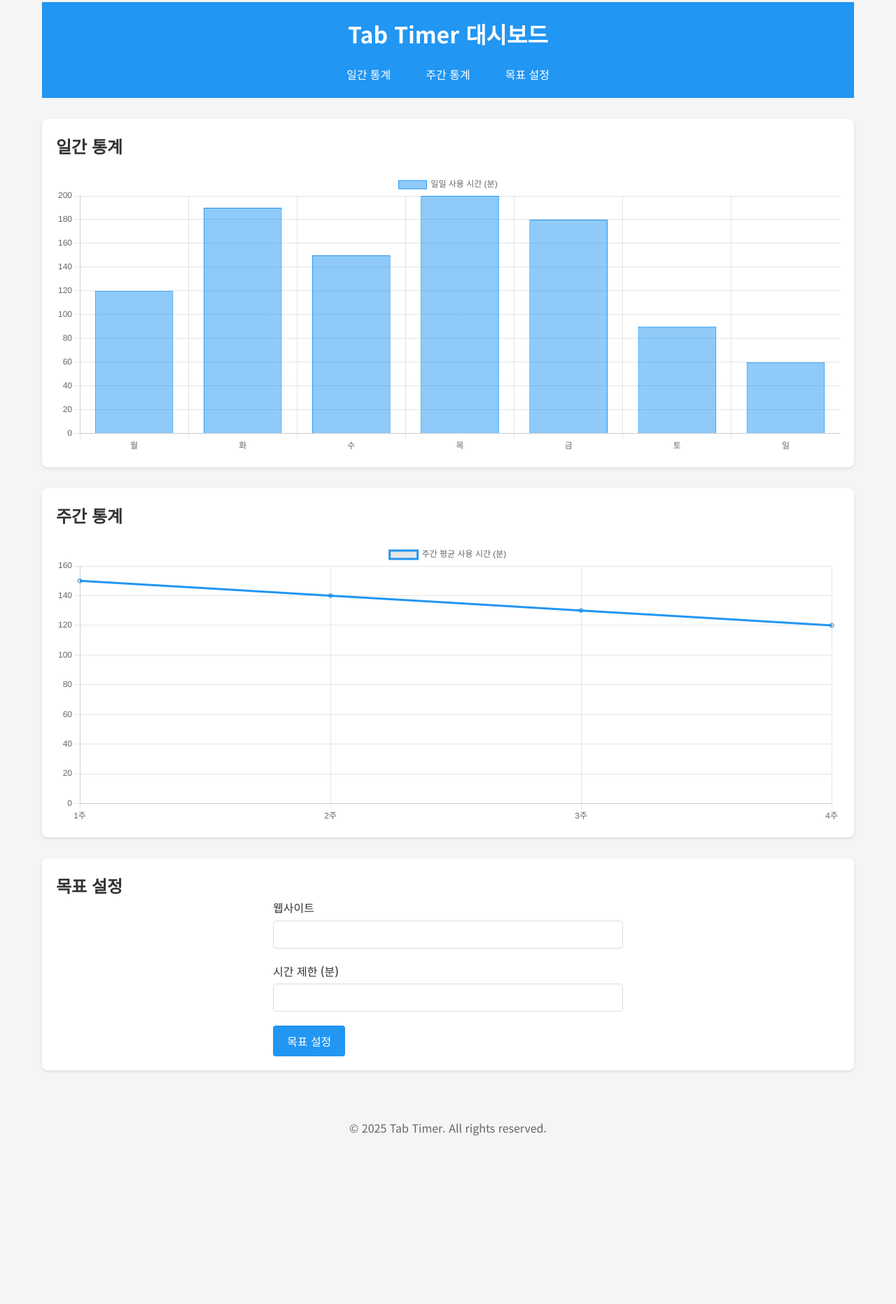
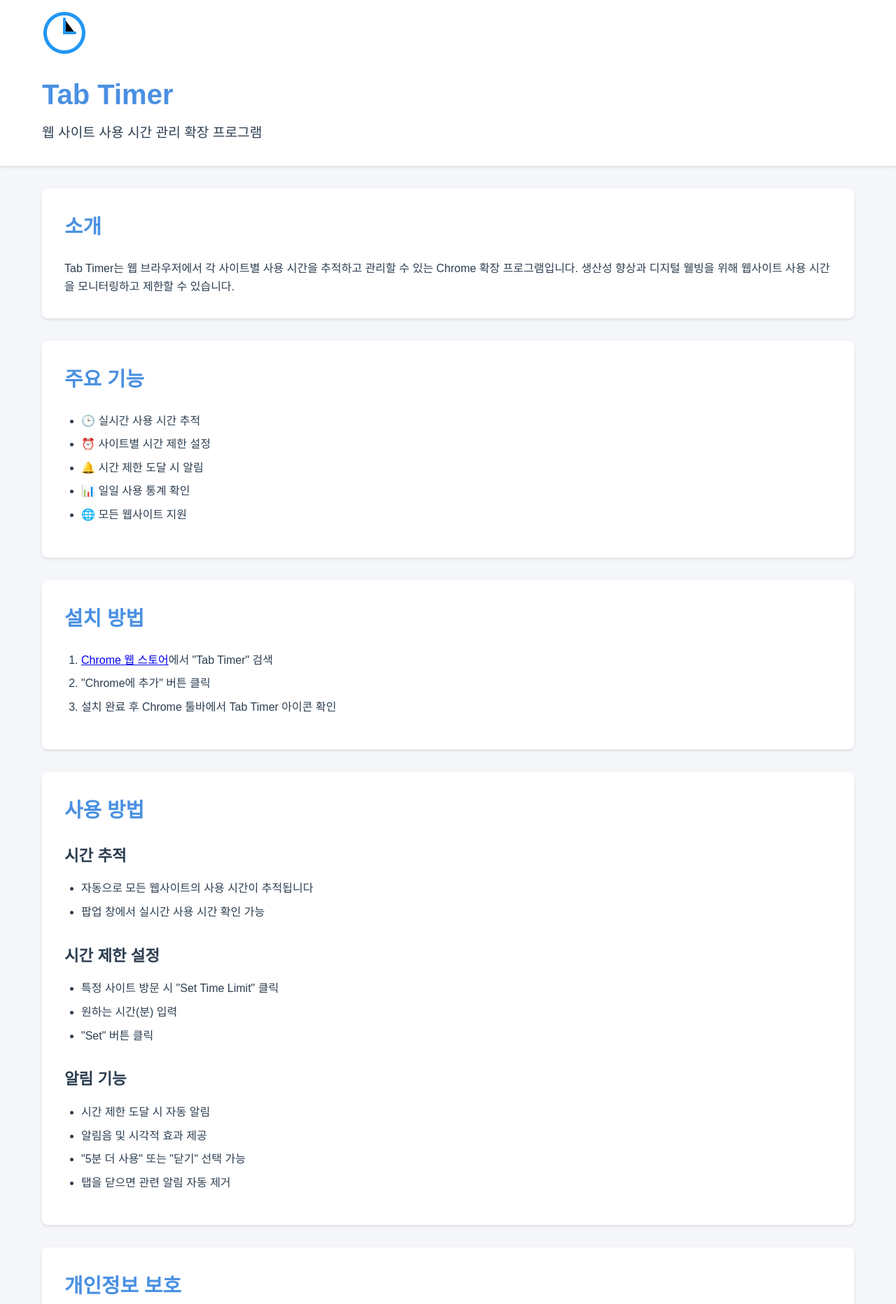
Before and after one commit to octxxiii/Tab-Timer, a browser extension: page website/index.html in a window 1280 px wide. Shown: the part 17-1881 px from the top of the page at 70% size. Before the commit the page ends 1683 px from the top, so only its background shows below. Drawn offline with nearby package versions, Linux system fonts and the light colour scheme; files whose address does not match are found by name.

Commit message:
docs: 웹사이트 콘텐츠 업데이트

```diff
--- a/website/index.html
+++ b/website/index.html
@@ -3,62 +3,103 @@
 <head>
     <meta charset="UTF-8">
     <meta name="viewport" content="width=device-width, initial-scale=1.0">
-    <title>Tab Timer - 시간 관리 대시보드</title>
-    <link href="https://fonts.googleapis.com/css2?family=Noto+Sans+KR:wght@400;500;700&display=swap" rel="stylesheet">
+    <title>Tab Timer - 웹 사이트 사용 시간 관리 확장 프로그램</title>
     <link rel="stylesheet" href="styles.css">
 </head>
 <body>
+    <header>
         <div class="container">
-        <header>
-            <h1>Tab Timer 대시보드</h1>
-            <nav>
-                <ul>
-                    <li><a href="#daily">일간 통계</a></li>
-                    <li><a href="#weekly">주간 통계</a></li>
-                    <li><a href="#goals">목표 설정</a></li>
-                </ul>
-            </nav>
+            <img src="images/icon128.png" alt="Tab Timer Logo" class="logo">
+            <h1>Tab Timer</h1>
+            <p class="subtitle">웹 사이트 사용 시간 관리 확장 프로그램</p>
+        </div>
     </header>
 
-        <main>
-            <section id="daily" class="dashboard-section">
-                <h2>일간 통계</h2>
-                <div class="chart-container">
-                    <canvas id="dailyChart"></canvas>
+    <main class="container">
+        <section class="intro">
+            <h2>소개</h2>
+            <p>Tab Timer는 웹 브라우저에서 각 사이트별 사용 시간을 추적하고 관리할 수 있는 Chrome 확장 프로그램입니다. 생산성 향상과 디지털 웰빙을 위해 웹사이트 사용 시간을 모니터링하고 제한할 수 있습니다.</p>
+        </section>
+
+        <section class="features">
+            <h2>주요 기능</h2>
+            <ul>
+                <li>🕒 실시간 사용 시간 추적</li>
+                <li>⏰ 사이트별 시간 제한 설정</li>
+                <li>🔔 시간 제한 도달 시 알림</li>
+                <li>📊 일일 사용 통계 확인</li>
+                <li>🌐 모든 웹사이트 지원</li>
+            </ul>
+        </section>
+
+        <section class="installation">
+            <h2>설치 방법</h2>
+            <ol>
+                <li><a href="https://chrome.google.com/webstore">Chrome 웹 스토어</a>에서 "Tab Timer" 검색</li>
+                <li>"Chrome에 추가" 버튼 클릭</li>
+                <li>설치 완료 후 Chrome 툴바에서 Tab Timer 아이콘 확인</li>
+            </ol>
+        </section>
+
+        <section class="usage">
+            <h2>사용 방법</h2>
+
+            <div class="usage-section">
+                <h3>시간 추적</h3>
+                <ul>
+                    <li>자동으로 모든 웹사이트의 사용 시간이 추적됩니다</li>
+                    <li>팝업 창에서 실시간 사용 시간 확인 가능</li>
+                </ul>
+            </div>
+
+            <div class="usage-section">
+                <h3>시간 제한 설정</h3>
+                <ul>
+                    <li>특정 사이트 방문 시 "Set Time Limit" 클릭</li>
+                    <li>원하는 시간(분) 입력</li>
+                    <li>"Set" 버튼 클릭</li>
+                </ul>
+            </div>
+
+            <div class="usage-section">
+                <h3>알림 기능</h3>
+                <ul>
+                    <li>시간 제한 도달 시 자동 알림</li>
+                    <li>알림음 및 시각적 효과 제공</li>
+                    <li>"5분 더 사용" 또는 "닫기" 선택 가능</li>
+                    <li>탭을 닫으면 관련 알림 자동 제거</li>
+                </ul>
             </div>
         </section>
 
-            <section id="weekly" class="dashboard-section">
-                <h2>주간 통계</h2>
-                <div class="chart-container">
-                    <canvas id="weeklyChart"></canvas>
-                </div>
+        <section class="privacy">
+            <h2>개인정보 보호</h2>
+            <ul>
+                <li>모든 데이터는 사용자의 로컬 기기에만 저장됩니다</li>
+                <li>외부 서버로 데이터 전송이 없습니다</li>
+                <li>오프라인에서도 정상 작동합니다</li>
+            </ul>
         </section>
 
-            <section id="goals" class="dashboard-section">
-                <h2>목표 설정</h2>
-                <div class="goals-container">
-                    <form id="goalForm">
-                        <div class="form-group">
-                            <label for="website">웹사이트</label>
-                            <input type="text" id="website" required>
-                        </div>
-                        <div class="form-group">
-                            <label for="timeLimit">시간 제한 (분)</label>
-                            <input type="number" id="timeLimit" min="1" required>
-                        </div>
-                        <button type="submit">목표 설정</button>
-                    </form>
-                </div>
+        <section class="tech-stack">
+            <h2>기술 스택</h2>
+            <ul>
+                <li>Chrome Extension API</li>
+                <li>JavaScript (ES6+)</li>
+                <li>HTML5 & CSS3</li>
+                <li>Local Storage</li>
+            </ul>
         </section>
     </main>
 
-        <footer>
-            <p>© 2025 Tab Timer. All rights reserved.</p>
+    <footer class="container">
+        <p>이 프로젝트는 MIT 라이선스를 따릅니다.</p>
+        <div class="links">
+            <a href="https://github.com/octxxiii/tab-timer">GitHub</a>
+            <a href="privacy.html">개인정보 처리방침</a>
+        </div>
     </footer>
-    </div>
 
-    <script src="https://cdn.jsdelivr.net/npm/chart.js"></script>
     <script src="dashboard.js"></script>
 </body>
 </html>
--- a/website/styles.css
+++ b/website/styles.css
@@ -1,9 +1,9 @@
 :root {
-    --primary-color: #2196f3;
-    --secondary-color: #1976d2;
-    --background-color: #f5f5f5;
-    --text-color: #333;
-    --border-color: #ddd;
+    --primary-color: #4a90e2;
+    --secondary-color: #2c3e50;
+    --background-color: #f5f6fa;
+    --text-color: #2c3e50;
+    --border-color: #dcdde1;
 }
 
 * {
@@ -22,94 +22,100 @@
 .container {
     max-width: 1200px;
     margin: 0 auto;
-    padding: 20px;
+    padding: 0 20px;
 }
 
 header {
-    background-color: var(--primary-color);
-    color: white;
-    padding: 20px 0;
-    margin-bottom: 30px;
+    background-color: white;
+    box-shadow: 0 2px 4px rgba(0,0,0,0.1);
+    padding: 2rem 0;
+    margin-bottom: 2rem;
 }
 
-header h1 {
-    text-align: center;
-    margin-bottom: 20px;
+.logo {
+    width: 64px;
+    height: 64px;
+    margin-bottom: 1rem;
 }
 
-nav ul {
-    display: flex;
-    justify-content: center;
-    list-style: none;
-    gap: 20px;
+h1 {
+    font-size: 2.5rem;
+    color: var(--primary-color);
+    margin-bottom: 0.5rem;
 }
 
-nav a {
-    color: white;
-    text-decoration: none;
-    padding: 10px 15px;
-    border-radius: 4px;
-    transition: background-color 0.3s;
+.subtitle {
+    font-size: 1.2rem;
+    color: var(--secondary-color);
 }
 
-nav a:hover {
-    background-color: var(--secondary-color);
+section {
+    background: white;
+    padding: 2rem;
+    margin-bottom: 2rem;
+    border-radius: 8px;
+    box-shadow: 0 2px 4px rgba(0,0,0,0.1);
 }
 
-.dashboard-section {
-    background: white;
-    padding: 20px;
-    border-radius: 8px;
-    box-shadow: 0 2px 4px rgba(0,0,0,0.1);
-    margin-bottom: 30px;
+h2 {
+    color: var(--primary-color);
+    margin-bottom: 1.5rem;
+    font-size: 1.8rem;
 }
 
-.chart-container {
-    height: 400px;
-    margin-top: 20px;
+h3 {
+    color: var(--secondary-color);
+    margin: 1.5rem 0 1rem;
+    font-size: 1.4rem;
 }
 
-.goals-container {
-    max-width: 500px;
-    margin: 0 auto;
+ul, ol {
+    padding-left: 1.5rem;
+    margin-bottom: 1rem;
 }
 
-.form-group {
-    margin-bottom: 20px;
+li {
+    margin-bottom: 0.5rem;
 }
 
-label {
-    display: block;
-    margin-bottom: 5px;
-    font-weight: 500;
+.usage-section {
+    margin-bottom: 2rem;
 }
 
-input {
-    width: 100%;
-    padding: 10px;
-    border: 1px solid var(--border-color);
-    border-radius: 4px;
-    font-size: 16px;
-}
-
-button {
-    background-color: var(--primary-color);
-    color: white;
-    border: none;
-    padding: 10px 20px;
-    border-radius: 4px;
-    cursor: pointer;
-    font-size: 16px;
-    transition: background-color 0.3s;
-}
-
-button:hover {
-    background-color: var(--secondary-color);
+.usage-section:last-child {
+    margin-bottom: 0;
 }
 
 footer {
     text-align: center;
-    padding: 20px;
-    margin-top: 50px;
-    color: #666;
+    padding: 2rem 0;
+    color: var(--secondary-color);
 }
+
+.links {
+    margin-top: 1rem;
+}
+
+.links a {
+    color: var(--primary-color);
+    text-decoration: none;
+    margin: 0 1rem;
+}
+
+.links a:hover {
+    text-decoration: underline;
+}
+
+@media (max-width: 768px) {
+    .container {
+        padding: 0 15px;
+    }
+
+    h1 {
+        font-size: 2rem;
+    }
+
+    section {
+        padding: 1.5rem;
+    }
+}
```
Lines whose indentation alone changed are shown as unchanged.
